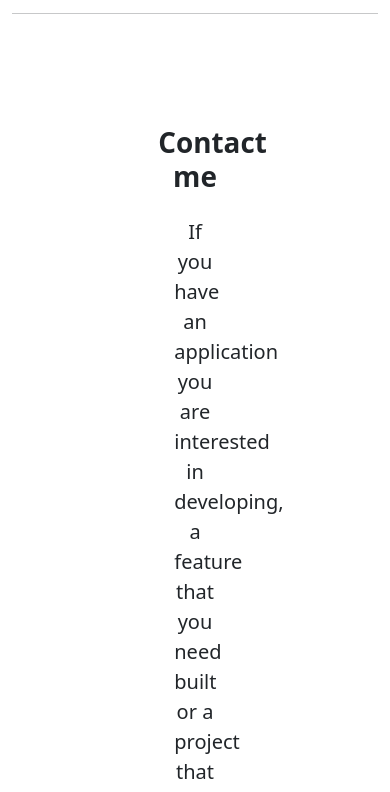
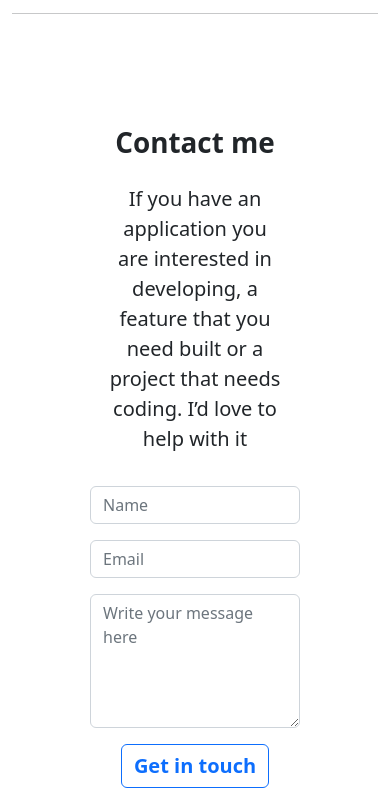
Before and after one commit to Shakir-Hussain12/Portfolio-bootstrap-, a website: page index.html in a window 390 px wide. Shown: the part 4367-5159 px from the top of the page. Drawn offline with nearby package versions, Linux system fonts and the light colour scheme.

Commit message:
added media query for contact section

```diff
--- a/index.html
+++ b/index.html
@@ -6,6 +6,7 @@
   <meta name="viewport" content="width=device-width, initial-scale=1.0">
   <link href="https://cdn.jsdelivr.net/npm/bootstrap@5.2.3/dist/css/bootstrap.min.css" rel="stylesheet" integrity="sha384-rbsA2VBKQhggwzxH7pPCaAqO46MgnOM80zW1RWuH61DGLwZJEdK2Kadq2F9CUG65" crossorigin="anonymous">
   <title>Shakir's Portfolio</title>
+  <link rel="stylesheet" href="style.css">
 </head>
 <body data-bs-spy="scroll" data-bs-target="#navbar-scroll">
   <header>
@@ -301,7 +302,7 @@
   </section>
   <!-- contact -->
   <section id="contact">
-    <div class="container text-center py-5 w-25 ">
+    <div class="container text-center py-5 contact-width">
       <h3 class="fs-1 fw-bold">Contact me</h3>
       <p class="fs-5 p-3">
         If you have an application you are interested in developing, a feature that you need built or a project that needs coding. I’d love to help with it
--- /dev/null
+++ b/style.css
@@ -0,0 +1,10 @@
+.contact-width {
+  max-width: 30%;
+}
+
+@media only screen and (max-width: 900px) {
+  .contact-width {
+    max-width: 60%;
+    min-width: 50%;
+  }
+}
```
